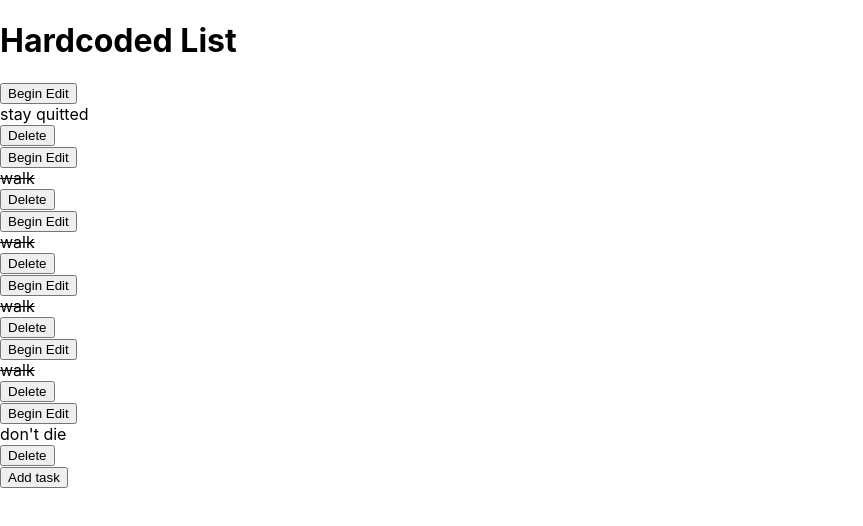
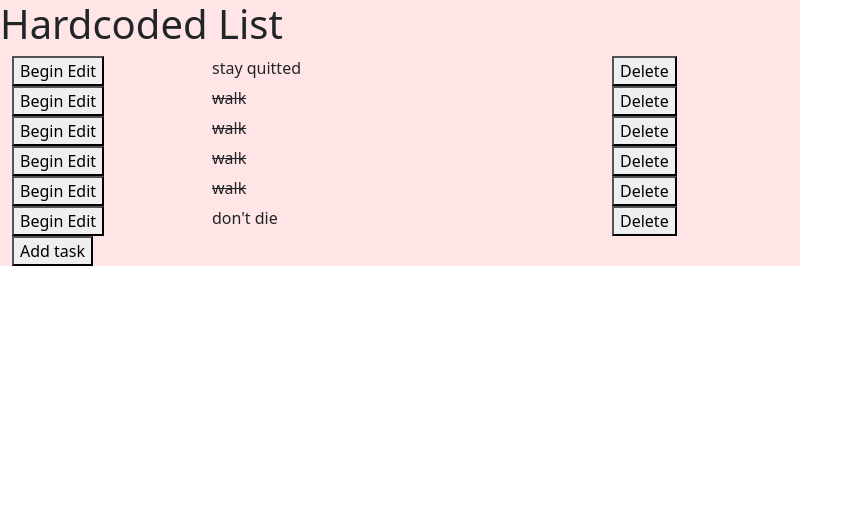
Before and after one commit to TimmyChan/my-todo-list, a React (Create React App) app: page / in a window 1280 px wide. Shown: the top 526 px of the page, without its empty margins (0-863 px from the left). Built offline with nearby package versions, Linux system fonts and the light colour scheme.

Commit message:
adding .css for bootstrap

```diff
--- a/src/App.js
+++ b/src/App.js
@@ -4,6 +4,9 @@ import PropTypes from 'prop-types';
 import Container from 'react-bootstrap/Container';
 import Row from 'react-bootstrap/Row';
 import Col from 'react-bootstrap/Col';
+
+import 'bootstrap/dist/css/bootstrap.min.css';
+
 /*
 should have the ability to:
 - add tasks to the to-do list
@@ -89,7 +92,7 @@ const TodoItem = ({todoObj, onChange, onDelete}) => {
 
   return (
     <Row>
-      <Col lg={true}>
+      <Col md={3}>
         <button
           onClick={() => {
             setEditing(!editing);
@@ -99,7 +102,7 @@ const TodoItem = ({todoObj, onChange, onDelete}) => {
           {editing ? 'Finish Edit' : 'Begin Edit'}
         </button>
       </Col>
-      <Col lg={true}>
+      <Col md={6}>
         {editing ? (
           <input
             type="text"
@@ -132,7 +135,7 @@ const TodoItem = ({todoObj, onChange, onDelete}) => {
           </>
         )}
       </Col>
-      <Col lg={true}>
+      <Col md={3}>
         <button
           onClick={() => {
             setEditing(false);
@@ -176,7 +179,9 @@ const TodoList = ({inputList, listTitle}) => {
   };
 
   return (
-    <div className="TodoList">
+    <div
+      className="TodoList"
+      style={{width: 800, backgroundColor: 'rgba(255, 0, 0, 0.1)'}}>
       <h1> {listTitle} </h1>
       <Container fluid>
         {todo.map((todoItem, xIndex) => (
```
